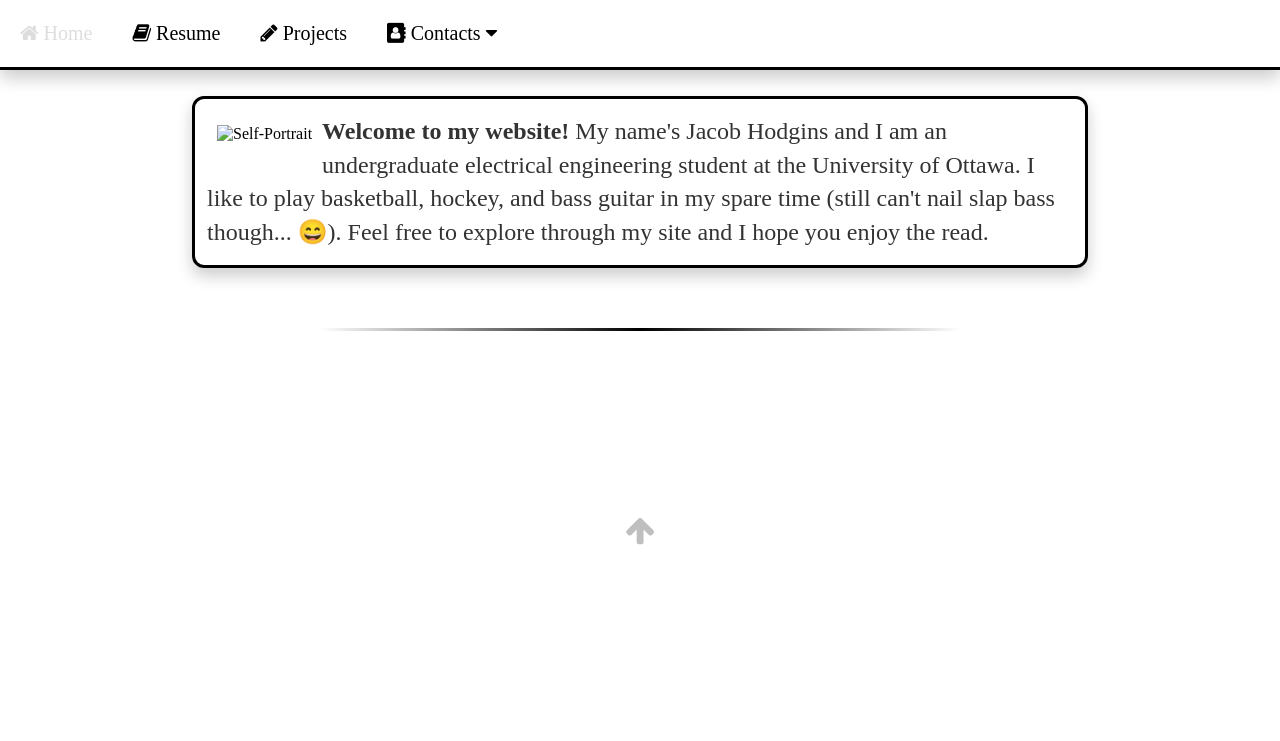
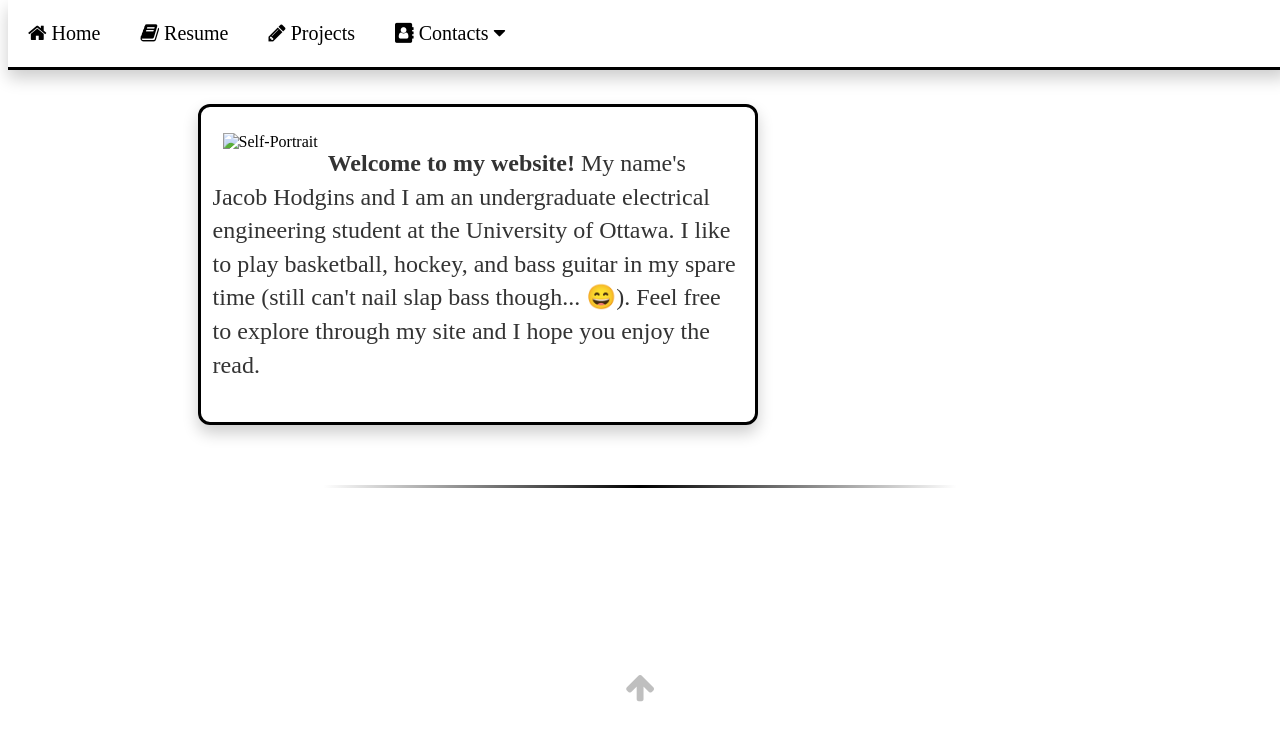
Before and after one commit to JacobHodgins/hodginsjacob, a Jekyll site: the page built from index.html, in a window 1280 px wide. Shown: the top 741 px of the page. Built offline with Jekyll 4.4.1, drawn with Linux system fonts in a browser that asks for light colours; the list of posts is cut into pages by our own code.

Commit message:
Update main.css

```diff
--- a/css/main.css
+++ b/css/main.css
@@ -1,8 +1,10 @@
+/*
+/* calibrate all elements
 * {
   margin:0; padding:0;
 }
-
-/* NAVIGATION BAR */
+*/
+/* --------------------------------NAVIGATION BAR-------------------------------- */
 
 /* styling for the navbar */
 nav.navbar {
@@ -90,19 +92,22 @@
   color: RGB(189,224,161);
 }
 
-/* NAVIGATION BAR */
+/* --------------------------------NAVIGATION BAR-------------------------------- */
+/* --------------------------------CONTENT CONTAINER-------------------------------- */
 
-/* styling for content container */
 .container {
   margin: 60px auto;
   width: 70%
 }
+/* --------------------------------CONTENT CONTAINER-------------------------------- */
+/* --------------------------------HOME PAGE-------------------------------- */
 
 .blurb {
   border-style: solid;
   box-shadow: 0px 8px 16px 0px rgba(0,0,0,0.2);
   padding: 16px 12px;
   border-radius: 12px;
+  width: 60%;
 }
 
 .blurb-image {
@@ -112,7 +117,21 @@
   border-radius: 8px;
 }
 
-/* FOOTER */
+.blurb p {
+    font-size: 1.5em;
+    line-height: 1.4em;
+    color: #333;
+}
+
+/* --------------------------------HOME PAGE-------------------------------- */
+/* --------------------------------RESUME PAGE-------------------------------- */
+
+.resume-index-page {
+  text-align: center;
+}
+
+/* --------------------------------RESUME PAGE-------------------------------- */
+/* --------------------------------FOOTER-------------------------------- */
 
 footer {
   border-top-style: solid;
@@ -159,18 +178,13 @@
 .end-of-page a:hover .arrow-tooltip {
   visibility: visible;
 }
-/* FOOTER */
+/* --------------------------------FOOTER-------------------------------- */
+/* --------------------------------GENERAL STYLING-------------------------------- */
 
 h1 {
     font-size: 3em;
     font-family:'Helvetica', 'Arial', 'Sans-Serif';
     color: black;
-}
-
-p {
-    font-size: 1.5em;
-    line-height: 1.4em;
-    color: #333;
 }
 
 ul.posts {
@@ -181,3 +195,5 @@
 ul.posts li {
     list-style: none;
 }
+
+/* GENERAL STYLING */
```
